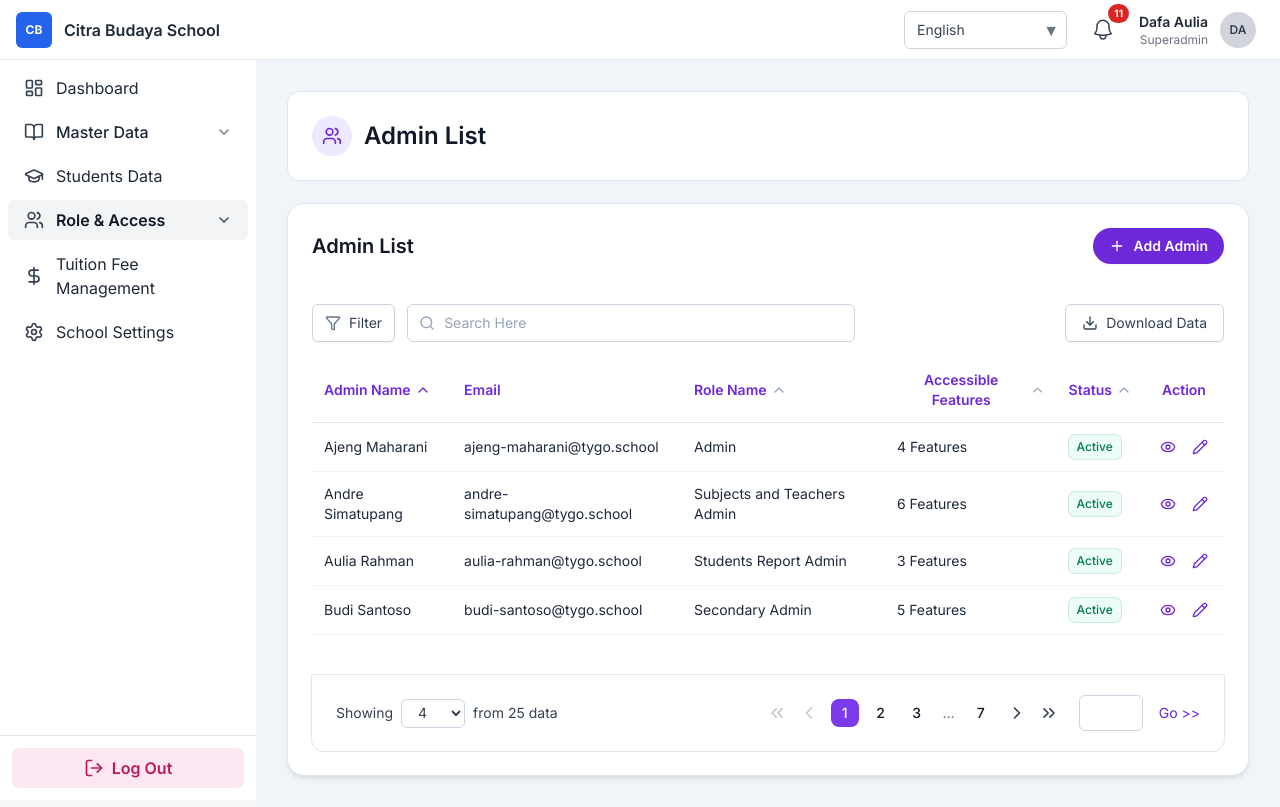
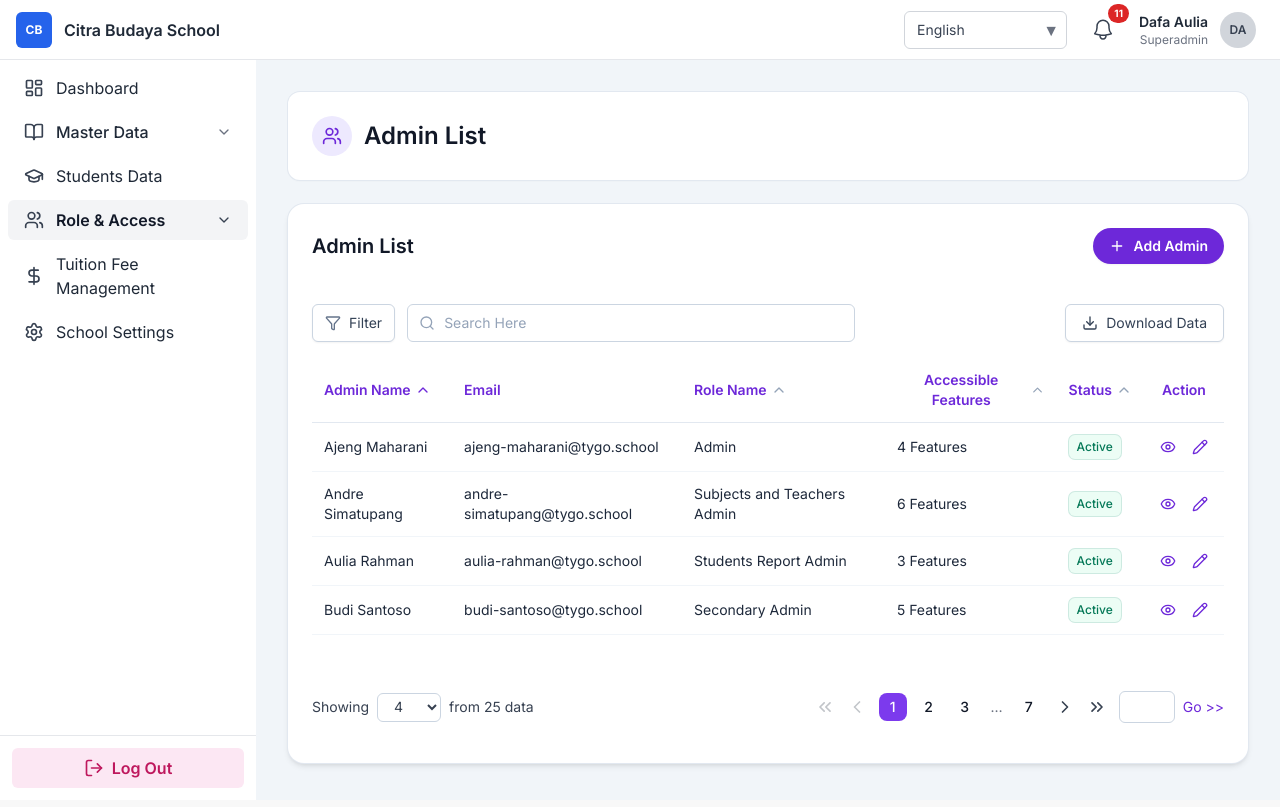
Before and after one commit to SSDIGITAL-DevTeam/Tygo-School, a Next.js app: page /admin/role-access/admin-list in a window 1280 px wide. Built offline with nearby package versions, Linux system fonts and the light colour scheme.

Commit message:
feat(pagination): update UI and functional

```diff
--- a/components/layout-global/Pagination.tsx
+++ b/components/layout-global/Pagination.tsx
@@ -3,48 +3,43 @@ import React, { useMemo, useState } from "react";
 import { ChevronsLeft, ChevronLeft, ChevronRight, ChevronsRight } from "lucide-react";
 
 type PaginationProps = {
-  total: number;
   page: number;
-  pageSize: number;
   onPageChange: (page: number) => void;
+  total?: number;
+  pageSize?: number;
   onPageSizeChange?: (size: number) => void;
   pageSizeOptions?: number[];
+  pageCount?: number;
 };
 
 export default function Pagination({
+  page,
+  onPageChange,
   total,
-  page,
-  pageSize,
-  onPageChange,
+  pageSize = 1,
   onPageSizeChange,
   pageSizeOptions = [4, 10, 20, 50],
+  pageCount,
 }: PaginationProps) {
-  const totalPages = Math.max(1, Math.ceil(total / Math.max(1, pageSize)));
+  const derivedTotalPages = pageCount ?? (total !== undefined ? Math.max(1, Math.ceil(total / Math.max(1, pageSize))) : 1);
   const [goto, setGoto] = useState<number | "">("");
 
   const clamp = (n: number, min: number, max: number) => Math.max(min, Math.min(max, n));
-  const go = (p: number) => onPageChange(clamp(p, 1, totalPages));
+  const go = (p: number) => onPageChange(clamp(p, 1, derivedTotalPages));
 
-  // 1 … (page-1) page (page+1) … last
   const range = useMemo<(number | string)[]>(() => {
     const DOTS = "...";
-    const out: (number | string)[] = [];
-    if (totalPages <= 4) {
-      for (let i = 1; i <= totalPages; i++) out.push(i);
-    } else if (page <= 3) {
-      out.push(1, 2, 3, DOTS, totalPages);
-    } else if (page >= totalPages - 2) {
-      out.push(1, DOTS, totalPages - 2, totalPages - 1, totalPages);
-    } else {
-      out.push(1, DOTS, page - 1, page, page + 1, DOTS, totalPages);
-    }
-    return out;
-  }, [page, totalPages]);
+    if (derivedTotalPages <= 4) return Array.from({ length: derivedTotalPages }, (_, idx) => idx + 1);
+    if (page <= 3) return [1, 2, 3, DOTS, derivedTotalPages];
+    if (page >= derivedTotalPages - 2) return [1, DOTS, derivedTotalPages - 2, derivedTotalPages - 1, derivedTotalPages];
+    return [1, DOTS, page - 1, page, page + 1, DOTS, derivedTotalPages];
+  }, [page, derivedTotalPages]);
 
   return (
-    <div className="flex items-center justify-between rounded-b-xl bg-white px-6 py-5 text-sm text-gray-700 shadow-sm ring-1 ring-slate-200">
-      {/* Kiri */}
+    <div className="flex flex-col gap-3 py-4 text-sm text-gray-700 md:flex-row md:items-center md:justify-between">
       <div className="flex items-center gap-2">
+        {total !== undefined ? (
+          <>
             Showing
             <select
               value={pageSize}
@@ -52,38 +47,53 @@ export default function Pagination({
               className="rounded-md border border-slate-300 bg-white px-3 py-1 focus:outline-none focus:ring-2 focus:ring-violet-500"
             >
               {pageSizeOptions.map((opt) => (
-            <option key={opt} value={opt}>{opt}</option>
+                <option key={opt} value={opt}>
+                  {opt}
+                </option>
               ))}
             </select>
             from {total} data
+          </>
+        ) : (
+          <span className="text-slate-500">Page {page} of {derivedTotalPages}</span>
+        )}
       </div>
 
-      {/* Kanan */}
       <div className="flex items-center gap-3">
-        {/* panah tanpa box */}
-        <button onClick={() => go(1)} disabled={page === 1} className="disabled:opacity-30 hover:text-violet-600">
+        <button
+          onClick={() => go(1)}
+          disabled={page === 1}
+          className="disabled:opacity-30 hover:text-violet-600"
+          aria-label="First page"
+        >
           <ChevronsLeft className="h-5 w-5" />
         </button>
-        <button onClick={() => go(page - 1)} disabled={page === 1} className="disabled:opacity-30 hover:text-violet-600">
+        <button
+          onClick={() => go(page - 1)}
+          disabled={page === 1}
+          className="disabled:opacity-30 hover:text-violet-600"
+          aria-label="Previous page"
+        >
           <ChevronLeft className="h-5 w-5" />
         </button>
 
-        {/* angka: font kecil (text-sm) dan aktif = KOTAK UNGU kecil */}
         <div className="flex items-center gap-2">
           {range.map((item, idx) =>
             item === "..." ? (
-              <span key={`dots-${idx}`} className="px-1 text-gray-500">…</span>
+              <span key={`dots-${idx}`} className="px-1 text-gray-500">
+                …
+              </span>
             ) : (
               <button
                 key={item as number}
                 onClick={() => go(item as number)}
                 className={[
-                  "flex items-center justify-center text-sm font-medium transition",
-                  // ukuran kecil supaya selaras dengan teks "Showing"
+                  "flex h-7 w-7 items-center justify-center text-sm font-medium transition",
                   page === item
-                    ? "h-7 w-7 rounded-lg bg-violet-600 text-white" // KOTAK UNGU (bukan lingkaran)
-                    : "h-7 w-7 rounded-lg text-gray-900 hover:bg-violet-100 hover:text-violet-700",
+                    ? "rounded-lg bg-violet-600 text-white"
+                    : "rounded-lg text-gray-900 hover:bg-violet-100 hover:text-violet-700",
                 ].join(" ")}
+                aria-current={page === item ? "page" : undefined}
               >
                 {item}
               </button>
@@ -91,30 +101,43 @@ export default function Pagination({
           )}
         </div>
 
-        <button onClick={() => go(page + 1)} disabled={page === totalPages} className="disabled:opacity-30 hover:text-violet-600">
+        <button
+          onClick={() => go(page + 1)}
+          disabled={page === derivedTotalPages}
+          className="disabled:opacity-30 hover:text-violet-600"
+          aria-label="Next page"
+        >
           <ChevronRight className="h-5 w-5" />
         </button>
-        <button onClick={() => go(totalPages)} disabled={page === totalPages} className="disabled:opacity-30 hover:text-violet-600">
+        <button
+          onClick={() => go(derivedTotalPages)}
+          disabled={page === derivedTotalPages}
+          className="disabled:opacity-30 hover:text-violet-600"
+          aria-label="Last page"
+        >
           <ChevronsRight className="h-5 w-5" />
         </button>
 
-        {/* input Go agak besar biar enak diklik */}
+        <div className="flex items-center gap-2">
           <input
             type="number"
             min={1}
-          max={totalPages}
+            max={derivedTotalPages}
             value={goto}
             onChange={(e) => setGoto(e.target.value === "" ? "" : Number(e.target.value))}
             onKeyDown={(e) => e.key === "Enter" && goto !== "" && go(Number(goto))}
-          className="ml-2 h-9 w-16 rounded-md border border-slate-300 px-3 text-center text-sm focus:outline-none focus:ring-2 focus:ring-violet-500"
+            className="h-8 w-14 rounded-md border border-slate-300 px-2 text-sm focus:outline-none focus:ring-2 focus:ring-violet-500"
+            placeholder=""
+            aria-label="Go to page"
           />
           <button
             onClick={() => goto !== "" && go(Number(goto))}
-          className="ml-1 text-violet-700 decoration-violet-300 hover:decoration-violet-500"
+            className="text-violet-700 transition-colors hover:text-violet-800" // <- tidak pakai underline, hanya warna berubah
           >
             Go &gt;&gt;
           </button>
         </div>
       </div>
+    </div>
   );
 }
```
Lines whose indentation alone changed are shown as unchanged.
